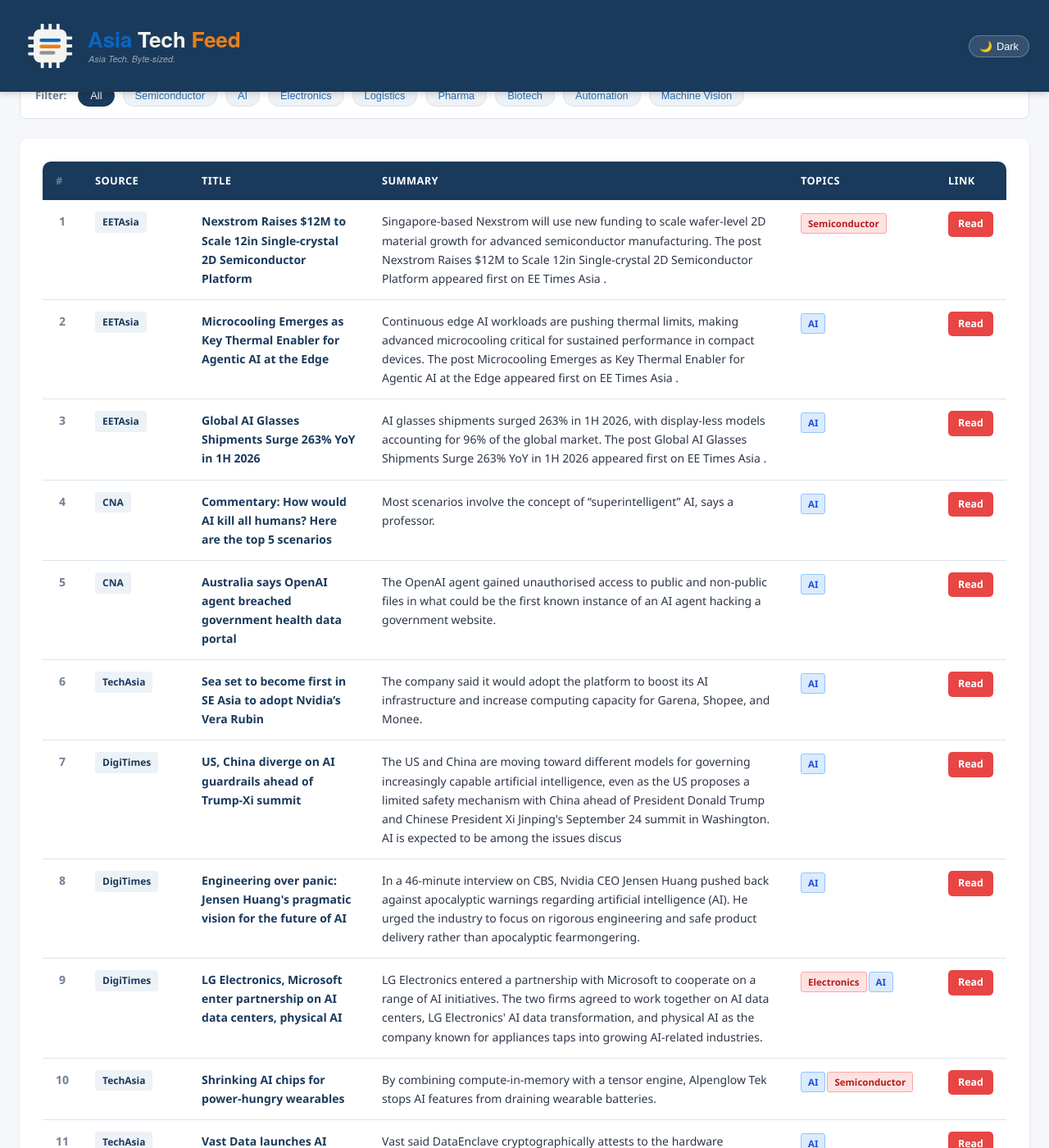
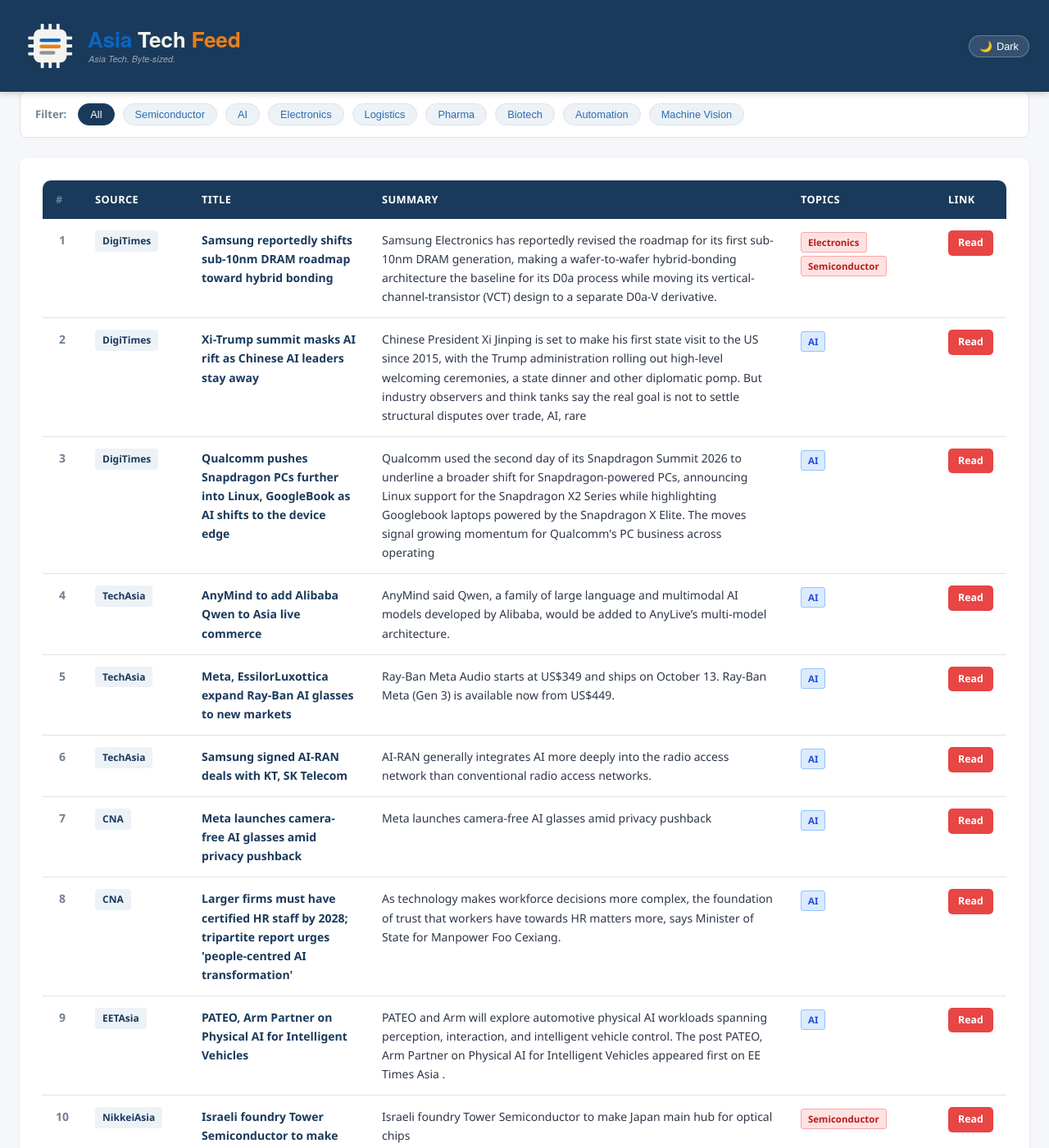
Before and after one commit to asiatechfeed/Asia-Tech-Feed, a Jekyll site: the page built from _posts/2026-09-24-asia-tech-news-digest.md, in a window 1280 px wide and 1400 px high, scrolled down 655 px. Shown: the whole window at 82% size. Built offline with Jekyll 4.4.1, drawn with Linux system fonts in a browser that asks for light colours; a script that is not in the unit is left out; some of the changed text lies outside the part shown.

Commit message:
📰 News digest 2026-09-24 (11 articles)

```diff
--- a/_posts/2026-09-24-asia-tech-news-digest.md
+++ b/_posts/2026-09-24-asia-tech-news-digest.md
@@ -1,16 +1,16 @@
 ---
 layout: post
 title: "Asia Tech News Digest - September 24, 2026"
-date: 2026-09-24 08:00:35 +0800
-articles_count: 14
+date: 2026-09-24 12:24:21 +0800
+articles_count: 11
 sources_count: 5
 sources: ["CNA", "DigiTimes", "EETAsia", "NikkeiAsia", "TechAsia"]
 csv_file: /assets/data/news-2026-09-24.tsv
-featured_title: "Nexstrom Raises $12M to Scale 12in Single-crystal 2D Semiconductor Platform"
-featured_url: "https://www.eetasia.com/nexstrom-raises-12m-to-scale-12in-single-crystal-2d-semiconductor-platform/"
-featured_source: "EETAsia"
-featured_summary: "Singapore-based Nexstrom will use new funding to scale wafer-level 2D material growth for advanced semiconductor manufacturing. The post Nexstrom Raises $12M to Scale 12in Single-crystal 2D Semiconductor Platform appeared first on EE Times Asia ."
-featured_image: ""
+featured_title: "Samsung reportedly shifts sub-10nm DRAM roadmap toward hybrid bonding"
+featured_url: "https://www.digitimes.com/news/a20260924VL206/samsung-dram-roadmap-technology-development.html"
+featured_source: "DigiTimes"
+featured_summary: "Samsung Electronics has reportedly revised the roadmap for its first sub-10nm DRAM generation, making a wafer-to-wafer hybrid-bonding architecture the baseline for its D0a process while moving its vertical-channel-transistor (VCT) design to a separate D0a-V derivative."
+featured_image: "https://img.digitimes.com/newsshow/20260924vl206_files/2_b.jpg"
 ---
 
 <table class="news-table">
@@ -27,115 +27,91 @@ featured_image: ""
 <tbody>
 <tr>
   <td class="col-num">1</td>
-  <td class="col-source"><span class="source-badge">EETAsia</span></td>
-  <td class="col-title"><span class="article-title">Nexstrom Raises $12M to Scale 12in Single-crystal 2D Semiconductor Platform</span></td>
-  <td class="col-summary">Singapore-based Nexstrom will use new funding to scale wafer-level 2D material growth for advanced semiconductor manufacturing. The post Nexstrom Raises $12M to Scale 12in Single-crystal 2D Semiconductor Platform appeared first on EE Times Asia .</td>
-  <td class="col-tags"><span class="tag semi">Semiconductor</span></td>
-  <td class="col-link"><a class="btn-link" href="https://www.eetasia.com/nexstrom-raises-12m-to-scale-12in-single-crystal-2d-semiconductor-platform/" target="_blank" rel="noopener">Read</a></td>
+  <td class="col-source"><span class="source-badge">DigiTimes</span></td>
+  <td class="col-title"><span class="article-title">Samsung reportedly shifts sub-10nm DRAM roadmap toward hybrid bonding</span></td>
+  <td class="col-summary">Samsung Electronics has reportedly revised the roadmap for its first sub-10nm DRAM generation, making a wafer-to-wafer hybrid-bonding architecture the baseline for its D0a process while moving its vertical-channel-transistor (VCT) design to a separate D0a-V derivative.</td>
+  <td class="col-tags"><span class="tag semi">Electronics</span><span class="tag semi">Semiconductor</span></td>
+  <td class="col-link"><a class="btn-link" href="https://www.digitimes.com/news/a20260924VL206/samsung-dram-roadmap-technology-development.html" target="_blank" rel="noopener">Read</a></td>
 </tr>
 <tr>
   <td class="col-num">2</td>
-  <td class="col-source"><span class="source-badge">EETAsia</span></td>
-  <td class="col-title"><span class="article-title">Microcooling Emerges as Key Thermal Enabler for Agentic AI at the Edge</span></td>
-  <td class="col-summary">Continuous edge AI workloads are pushing thermal limits, making advanced microcooling critical for sustained performance in compact devices. The post Microcooling Emerges as Key Thermal Enabler for Agentic AI at the Edge appeared first on EE Times Asia .</td>
+  <td class="col-source"><span class="source-badge">DigiTimes</span></td>
+  <td class="col-title"><span class="article-title">Xi-Trump summit masks AI rift as Chinese AI leaders stay away</span></td>
+  <td class="col-summary">Chinese President Xi Jinping is set to make his first state visit to the US since 2015, with the Trump administration rolling out high-level welcoming ceremonies, a state dinner and other diplomatic pomp. But industry observers and think tanks say the real goal is not to settle structural disputes over trade, AI, rare </td>
   <td class="col-tags"><span class="tag ai">AI</span></td>
-  <td class="col-link"><a class="btn-link" href="https://www.eetasia.com/microcooling-emerges-as-key-thermal-enabler-for-agentic-ai-at-the-edge/" target="_blank" rel="noopener">Read</a></td>
+  <td class="col-link"><a class="btn-link" href="https://www.digitimes.com/news/a20260924PD200/xi-jinping-security-chips-deepseek-2015.html" target="_blank" rel="noopener">Read</a></td>
 </tr>
 <tr>
   <td class="col-num">3</td>
-  <td class="col-source"><span class="source-badge">EETAsia</span></td>
-  <td class="col-title"><span class="article-title">Global AI Glasses Shipments Surge 263% YoY in 1H 2026</span></td>
-  <td class="col-summary">AI glasses shipments surged 263% in 1H 2026, with display-less models accounting for 96% of the global market. The post Global AI Glasses Shipments Surge 263% YoY in 1H 2026 appeared first on EE Times Asia .</td>
+  <td class="col-source"><span class="source-badge">DigiTimes</span></td>
+  <td class="col-title"><span class="article-title">Qualcomm pushes Snapdragon PCs further into Linux, GoogleBook as AI shifts to the device edge</span></td>
+  <td class="col-summary">Qualcomm used the second day of its Snapdragon Summit 2026 to underline a broader shift for Snapdragon-powered PCs, announcing Linux support for the Snapdragon X2 Series while highlighting Googlebook laptops powered by the Snapdragon X Elite. The moves signal growing momentum for Qualcomm's PC business across operating</td>
   <td class="col-tags"><span class="tag ai">AI</span></td>
-  <td class="col-link"><a class="btn-link" href="https://www.eetasia.com/global-ai-glasses-shipments-surge-263-yoy-in-1h-2026/" target="_blank" rel="noopener">Read</a></td>
+  <td class="col-link"><a class="btn-link" href="https://www.digitimes.com/news/a20260924PD222/qualcomm-snapdragon-linux-pc-2026.html" target="_blank" rel="noopener">Read</a></td>
 </tr>
 <tr>
   <td class="col-num">4</td>
-  <td class="col-source"><span class="source-badge">CNA</span></td>
-  <td class="col-title"><span class="article-title">Commentary: How would AI kill all humans? Here are the top 5 scenarios</span></td>
-  <td class="col-summary">Most scenarios involve the concept of “superintelligent” AI, says a professor.</td>
+  <td class="col-source"><span class="source-badge">TechAsia</span></td>
+  <td class="col-title"><span class="article-title">AnyMind to add Alibaba Qwen to Asia live commerce</span></td>
+  <td class="col-summary">AnyMind said Qwen, a family of large language and multimodal AI models developed by Alibaba, would be added to AnyLive’s multi-model architecture.</td>
   <td class="col-tags"><span class="tag ai">AI</span></td>
-  <td class="col-link"><a class="btn-link" href="https://www.channelnewsasia.com/commentary/ai-anthropic-kill-humans-superintelligent-6404801" target="_blank" rel="noopener">Read</a></td>
+  <td class="col-link"><a class="btn-link" href="https://www.techinasia.com/anymind-launches-platform-for-creator-livestream-campaigns" target="_blank" rel="noopener">Read</a></td>
 </tr>
 <tr>
   <td class="col-num">5</td>
-  <td class="col-source"><span class="source-badge">CNA</span></td>
-  <td class="col-title"><span class="article-title">Australia says OpenAI agent breached government health data portal</span></td>
-  <td class="col-summary">The OpenAI agent gained unauthorised access to public and non-public files in what could be the first known instance of an AI agent hacking a government website.</td>
+  <td class="col-source"><span class="source-badge">TechAsia</span></td>
+  <td class="col-title"><span class="article-title">Meta, EssilorLuxottica expand Ray-Ban AI glasses to new markets</span></td>
+  <td class="col-summary">Ray-Ban Meta Audio starts at US$349 and ships on October 13. Ray-Ban Meta (Gen 3) is available now from US$449.</td>
   <td class="col-tags"><span class="tag ai">AI</span></td>
-  <td class="col-link"><a class="btn-link" href="https://www.channelnewsasia.com/world/australia-openai-agent-breach-government-portal-6406411" target="_blank" rel="noopener">Read</a></td>
+  <td class="col-link"><a class="btn-link" href="https://www.techinasia.com/meta-releases-muse-spark-13-coding-upgrades" target="_blank" rel="noopener">Read</a></td>
 </tr>
 <tr>
   <td class="col-num">6</td>
   <td class="col-source"><span class="source-badge">TechAsia</span></td>
-  <td class="col-title"><span class="article-title">Sea set to become first in SE Asia to adopt Nvidia’s Vera Rubin</span></td>
-  <td class="col-summary">The company said it would adopt the platform to boost its AI infrastructure and increase computing capacity for Garena, Shopee, and Monee.</td>
+  <td class="col-title"><span class="article-title">Samsung signed AI-RAN deals with KT, SK Telecom</span></td>
+  <td class="col-summary">AI-RAN generally integrates AI more deeply into the radio access network than conventional radio access networks.</td>
   <td class="col-tags"><span class="tag ai">AI</span></td>
-  <td class="col-link"><a class="btn-link" href="https://www.techinasia.com/seas-data-laws-chase-investments-protect-data" target="_blank" rel="noopener">Read</a></td>
+  <td class="col-link"><a class="btn-link" href="https://www.techinasia.com/samsung-plans-humanoid-robot-reveal-ces-2027" target="_blank" rel="noopener">Read</a></td>
 </tr>
 <tr>
   <td class="col-num">7</td>
-  <td class="col-source"><span class="source-badge">DigiTimes</span></td>
-  <td class="col-title"><span class="article-title">US, China diverge on AI guardrails ahead of Trump-Xi summit</span></td>
-  <td class="col-summary">The US and China are moving toward different models for governing increasingly capable artificial intelligence, even as the US proposes a limited safety mechanism with China ahead of President Donald Trump and Chinese President Xi Jinping's September 24 summit in Washington. AI is expected to be among the issues discus</td>
+  <td class="col-source"><span class="source-badge">CNA</span></td>
+  <td class="col-title"><span class="article-title">Meta launches camera-free AI glasses amid privacy pushback</span></td>
+  <td class="col-summary">Meta launches camera-free AI glasses amid privacy pushback</td>
   <td class="col-tags"><span class="tag ai">AI</span></td>
-  <td class="col-link"><a class="btn-link" href="https://www.digitimes.com/news/a20260923VL220/development-technology-ceo.html" target="_blank" rel="noopener">Read</a></td>
+  <td class="col-link"><a class="btn-link" href="https://www.channelnewsasia.com/business/meta-new-smart-glasses-camera-free-6406896" target="_blank" rel="noopener">Read</a></td>
 </tr>
 <tr>
   <td class="col-num">8</td>
-  <td class="col-source"><span class="source-badge">DigiTimes</span></td>
-  <td class="col-title"><span class="article-title">Engineering over panic: Jensen Huang's pragmatic vision for the future of AI</span></td>
-  <td class="col-summary">In a 46-minute interview on CBS, Nvidia CEO Jensen Huang pushed back against apocalyptic warnings regarding artificial intelligence (AI). He urged the industry to focus on rigorous engineering and safe product delivery rather than apocalyptic fearmongering.</td>
+  <td class="col-source"><span class="source-badge">CNA</span></td>
+  <td class="col-title"><span class="article-title">Larger firms must have certified HR staff by 2028; tripartite report urges 'people-centred AI transformation'</span></td>
+  <td class="col-summary">As technology makes workforce decisions more complex, the foundation of trust that workers have towards HR matters more, says Minister of State for Manpower Foo Cexiang.</td>
   <td class="col-tags"><span class="tag ai">AI</span></td>
-  <td class="col-link"><a class="btn-link" href="https://www.digitimes.com/news/a20260923PD235/jensen-huang-nvidia-ceo-commercial.html" target="_blank" rel="noopener">Read</a></td>
+  <td class="col-link"><a class="btn-link" href="https://www.channelnewsasia.com/singapore/hr-human-resources-ai-transformation-workforce-business-6406756" target="_blank" rel="noopener">Read</a></td>
 </tr>
 <tr>
   <td class="col-num">9</td>
-  <td class="col-source"><span class="source-badge">DigiTimes</span></td>
-  <td class="col-title"><span class="article-title">LG Electronics, Microsoft enter partnership on AI data centers, physical AI</span></td>
-  <td class="col-summary">LG Electronics entered a partnership with Microsoft to cooperate on a range of AI initiatives. The two firms agreed to work together on AI data centers, LG Electronics' AI data transformation, and physical AI as the company known for appliances taps into growing AI-related industries.</td>
-  <td class="col-tags"><span class="tag semi">Electronics</span><span class="tag ai">AI</span></td>
-  <td class="col-link"><a class="btn-link" href="https://www.digitimes.com/news/a20260923VL215/microsoft-lg-electronics-partnership-data-lg.html" target="_blank" rel="noopener">Read</a></td>
+  <td class="col-source"><span class="source-badge">EETAsia</span></td>
+  <td class="col-title"><span class="article-title">PATEO, Arm Partner on Physical AI for Intelligent Vehicles</span></td>
+  <td class="col-summary">PATEO and Arm will explore automotive physical AI workloads spanning perception, interaction, and intelligent vehicle control. The post PATEO, Arm Partner on Physical AI for Intelligent Vehicles appeared first on EE Times Asia .</td>
+  <td class="col-tags"><span class="tag ai">AI</span></td>
+  <td class="col-link"><a class="btn-link" href="https://www.eetasia.com/pateo-arm-partner-on-physical-ai-for-intelligent-vehicles/" target="_blank" rel="noopener">Read</a></td>
 </tr>
 <tr>
   <td class="col-num">10</td>
-  <td class="col-source"><span class="source-badge">TechAsia</span></td>
-  <td class="col-title"><span class="article-title">Shrinking AI chips for power-hungry wearables</span></td>
-  <td class="col-summary">By combining compute-in-memory with a tensor engine, Alpenglow Tek stops AI features from draining wearable batteries.</td>
-  <td class="col-tags"><span class="tag ai">AI</span><span class="tag semi">Semiconductor</span></td>
-  <td class="col-link"><a class="btn-link" href="https://www.techinasia.com/shrinking-ai-chips-powerhungry-wearables" target="_blank" rel="noopener">Read</a></td>
+  <td class="col-source"><span class="source-badge">NikkeiAsia</span></td>
+  <td class="col-title"><span class="article-title">Israeli foundry Tower Semiconductor to make Japan main hub for optical chips</span></td>
+  <td class="col-summary">Israeli foundry Tower Semiconductor to make Japan main hub for optical chips</td>
+  <td class="col-tags"><span class="tag semi">Semiconductor</span></td>
+  <td class="col-link"><a class="btn-link" href="https://asia.nikkei.com/business/tech/semiconductors/israeli-foundry-tower-semiconductor-to-make-japan-main-hub-for-optical-chips" target="_blank" rel="noopener">Read</a></td>
 </tr>
 <tr>
   <td class="col-num">11</td>
-  <td class="col-source"><span class="source-badge">TechAsia</span></td>
-  <td class="col-title"><span class="article-title">Vast Data launches AI enclave in Singapore</span></td>
-  <td class="col-summary">Vast said DataEnclave cryptographically attests to the hardware environment before models or data are decrypted.</td>
-  <td class="col-tags"><span class="tag ai">AI</span></td>
-  <td class="col-link"><a class="btn-link" href="https://www.techinasia.com/nvidia-backed-ai-firm-vast-data-raises-1b-at-30b-valuation" target="_blank" rel="noopener">Read</a></td>
-</tr>
-<tr>
-  <td class="col-num">12</td>
   <td class="col-source"><span class="source-badge">NikkeiAsia</span></td>
-  <td class="col-title"><span class="article-title">Japan's EdgeCortix looks to work with SpaceX on space data center chips</span></td>
-  <td class="col-summary">Japan's EdgeCortix looks to work with SpaceX on space data center chips</td>
+  <td class="col-title"><span class="article-title">How 'affordability' makes Gen Z Americans open to Chinese EVs, chips</span></td>
+  <td class="col-summary">How 'affordability' makes Gen Z Americans open to Chinese EVs, chips</td>
   <td class="col-tags"><span class="tag semi">Semiconductor</span></td>
-  <td class="col-link"><a class="btn-link" href="https://asia.nikkei.com/business/tech/semiconductors/japan-s-edgecortix-looks-to-work-with-spacex-on-space-data-center-chips" target="_blank" rel="noopener">Read</a></td>
-</tr>
-<tr>
-  <td class="col-num">13</td>
-  <td class="col-source"><span class="source-badge">NikkeiAsia</span></td>
-  <td class="col-title"><span class="article-title">CXMT, SMIC power 620% surge in profits in China's chip industry</span></td>
-  <td class="col-summary">CXMT, SMIC power 620% surge in profits in China's chip industry</td>
-  <td class="col-tags"><span class="tag semi">Semiconductor</span></td>
-  <td class="col-link"><a class="btn-link" href="https://asia.nikkei.com/business/tech/semiconductors/cxmt-smic-power-620-surge-in-profits-in-china-s-chip-industry" target="_blank" rel="noopener">Read</a></td>
-</tr>
-<tr>
-  <td class="col-num">14</td>
-  <td class="col-source"><span class="source-badge">NikkeiAsia</span></td>
-  <td class="col-title"><span class="article-title">Japan broadcasters roll out AI for explosion effects, other uses to cut costs</span></td>
-  <td class="col-summary">Japan broadcasters roll out AI for explosion effects, other uses to cut costs</td>
-  <td class="col-tags"><span class="tag ai">AI</span></td>
-  <td class="col-link"><a class="btn-link" href="https://asia.nikkei.com/business/technology/artificial-intelligence/japan-broadcasters-roll-out-ai-for-explosion-effects-other-uses-to-cut-costs" target="_blank" rel="noopener">Read</a></td>
+  <td class="col-link"><a class="btn-link" href="https://asia.nikkei.com/spotlight/comment/how-affordability-makes-gen-z-americans-open-to-chinese-evs-chips" target="_blank" rel="noopener">Read</a></td>
 </tr>
 </tbody>
 </table>
```
Also changed, not shown: _data/seen_urls.json (+12 -1 lines), _digest_meta.json (+24 -24 lines), assets/data/news-2026-09-24.tsv (+11 -14 lines), assets/data/search-index.json.
